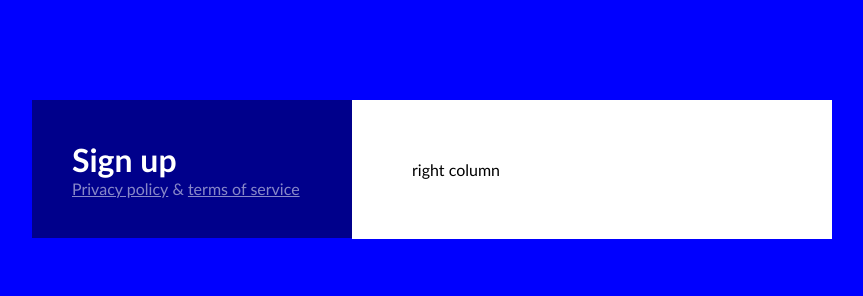
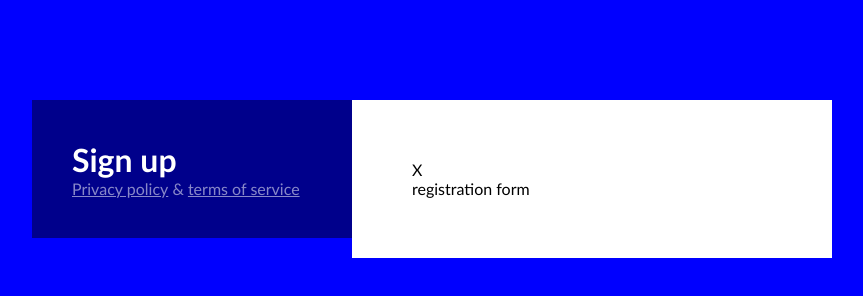
Before and after one commit to aneniskis/4-projektas, a website: page index.html in a window 1280 px wide. Shown: the whole page, without its empty margins (208-1071 px from the left). Drawn offline with Linux system fonts and the light colour scheme.

Commit message:
Right column HTML structure #6

```diff
--- a/index.html
+++ b/index.html
@@ -27,7 +27,10 @@
             </footer>
 
         </div>
-        <div class="right-column"> right column</div>
+        <div class="right-column">
+            <div class="close">X</div>
+            <form>registration form</form>
+        </div>
     </main>
 </body>
 
```
